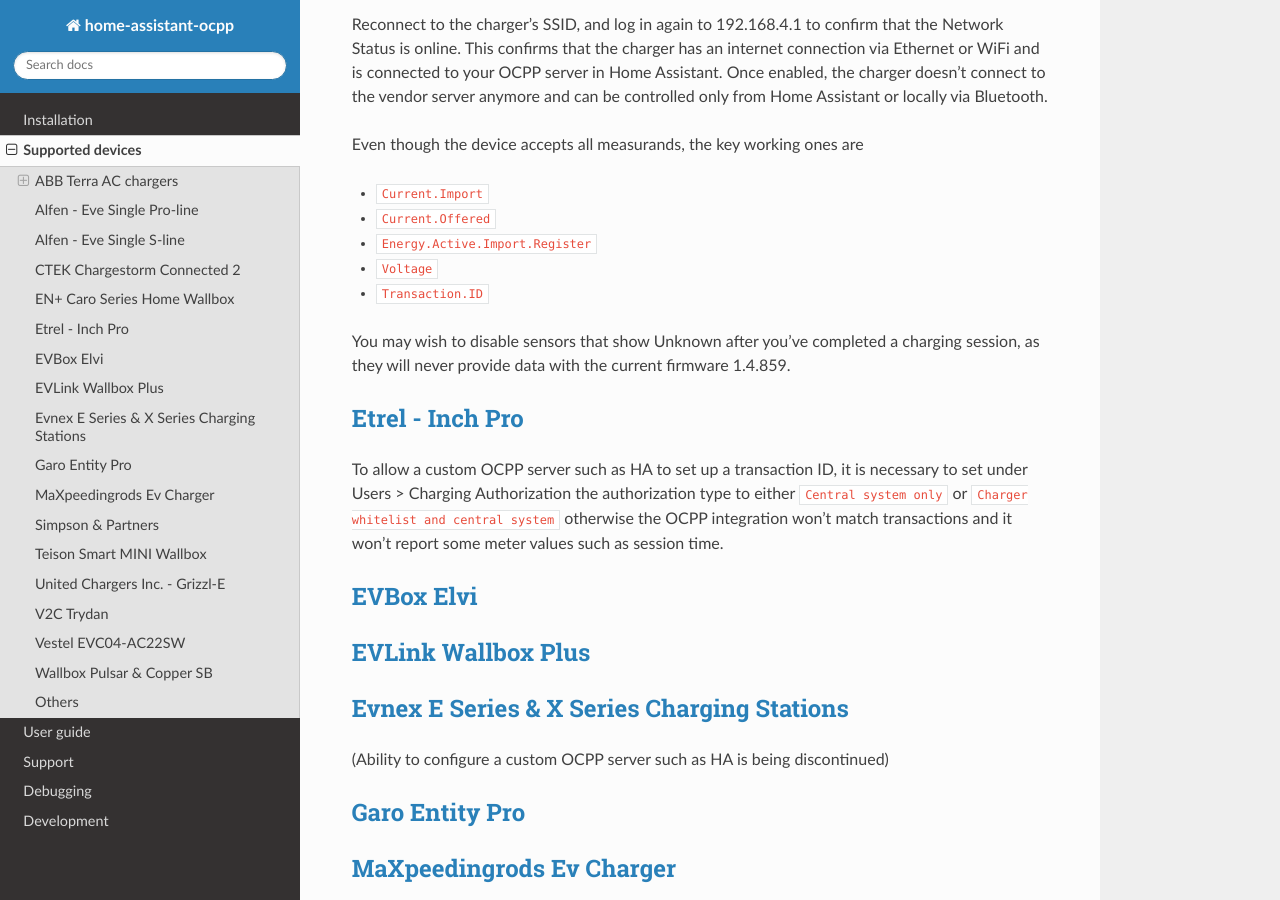
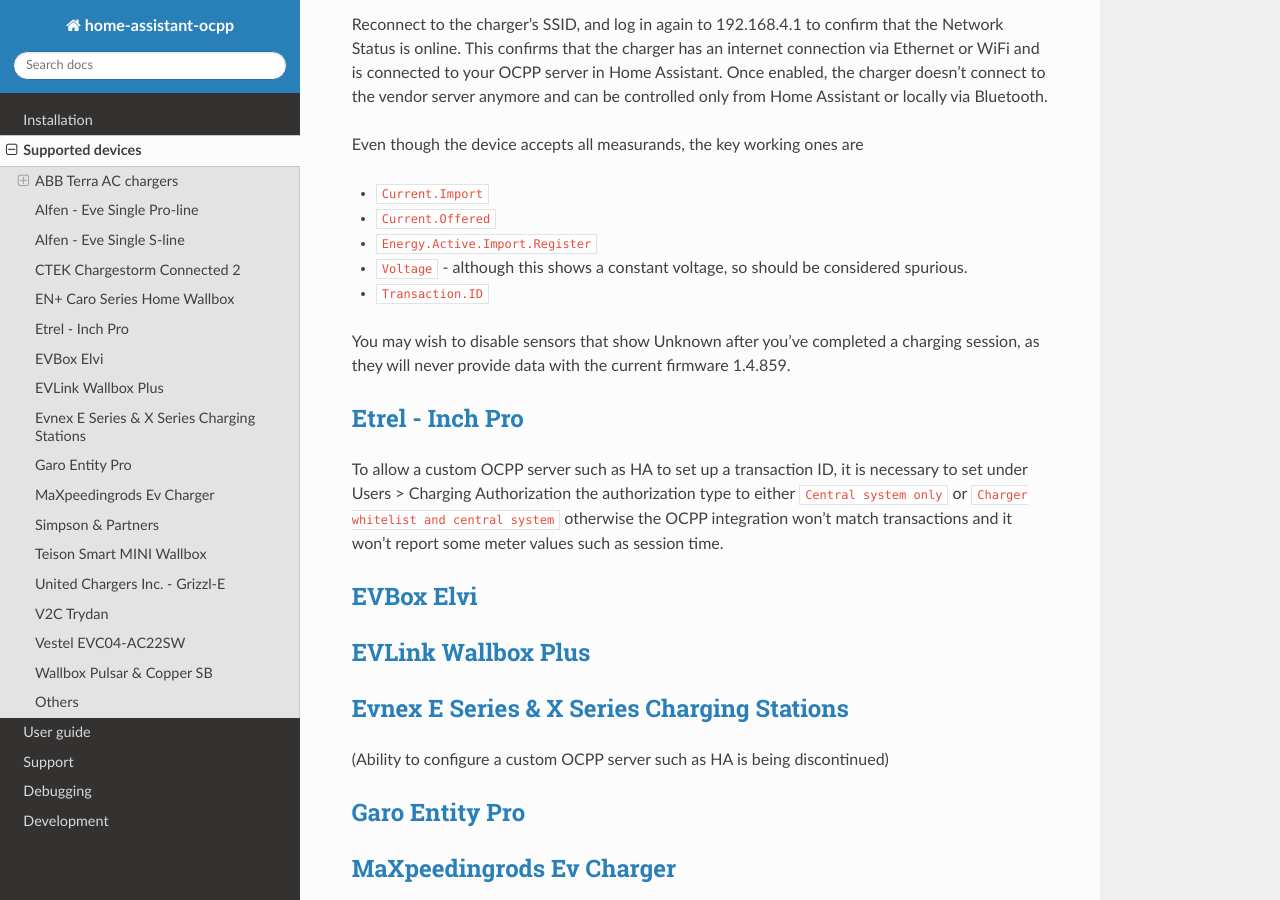
Before and after one commit to lbbrhzn/ocpp, a Sphinx documentation site: the page built from docs/supported-devices.md, in a window 1280 px wide and 900 px high, scrolled down 2320 px. Built offline with Sphinx 7.4.7 and the Read the Docs theme 3.1.0, drawn with Linux system fonts in a browser that asks for light colours.

Commit message:
Update supported-devices.md
Added note that voltage appears to be a figure captured once, rather than reported as it fluctuates:

```diff
--- a/docs/supported-devices.md
+++ b/docs/supported-devices.md
@@ -74,7 +74,7 @@
    - `Current.Import`
    - `Current.Offered`
    - `Energy.Active.Import.Register`
-   - `Voltage`
+   - `Voltage` - although this shows a constant voltage, so should be considered spurious.
    - `Transaction.ID`
 
 You may wish to disable sensors that show Unknown after you've completed a charging session, as they will never provide data with the current firmware 1.4.859.
```
